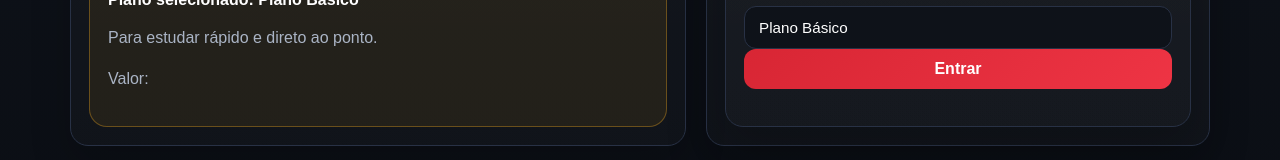
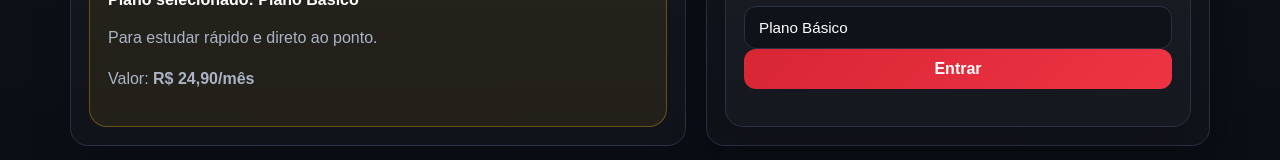
Before and after one commit to wesley956/pm-sp, a Next.js app: page /auth in a window 1280 px wide. Shown: the part 445-605 px from the top of the page. Built offline with nearby package versions, Linux system fonts and the light colour scheme.

Commit message:
Update selected plan details in auth page

```diff
--- a/app/auth/page.tsx
+++ b/app/auth/page.tsx
@@ -47,11 +47,9 @@ export default function AuthPage({
 
           <div className="warning-card">
             <strong>Plano selecionado: {selectedPlan.name}</strong>
-            <p className="muted">
-              {selectedPlan.description}
-            </p>
+            <p className="muted">{selectedPlan.description}</p>
             <p className="muted" style={{ marginTop: '8px' }}>
-              Valor: <strong>{selectedPlan.priceLabel}</strong>
+              Valor: <strong>{selectedPlan.monthlyPrice}</strong>
             </p>
           </div>
         </div>
```
